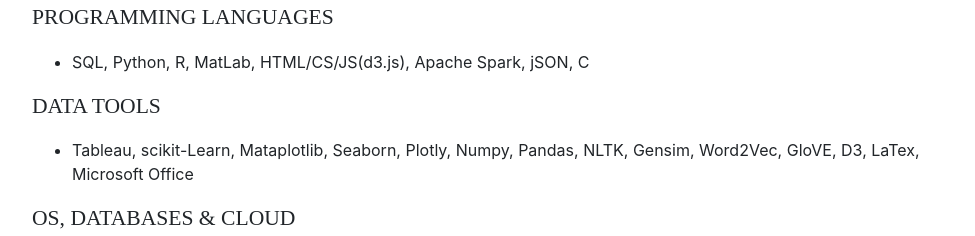
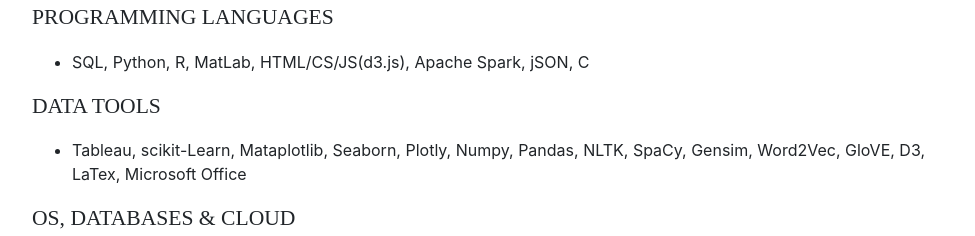
Before and after one commit to abachu/ab.github.io, a website with bundled scripts: page index.html in a window 1280 px wide. Shown: the part 2700-2936 px from the top of the page, without its empty margins (288-1263 px from the left). Built offline with nearby package versions, Linux system fonts and the light colour scheme; a web font is replaced by a local one.

Commit message:
Update index.html

```diff
--- a/index.html
+++ b/index.html
@@ -284,7 +284,7 @@
           <div class="subheading mb-3">Data Tools</div>
           <ul>
             <li>
-                Tableau, scikit-Learn, Mataplotlib, Seaborn, Plotly, Numpy, Pandas, NLTK, Gensim, Word2Vec, GloVE, D3, LaTex, Microsoft Office
+                Tableau, scikit-Learn, Mataplotlib, Seaborn, Plotly, Numpy, Pandas, NLTK, SpaCy, Gensim, Word2Vec, GloVE, D3, LaTex, Microsoft Office
                 </li>
                 </ul>
           <div class="subheading mb-3">OS, Databases & Cloud</div>
```
